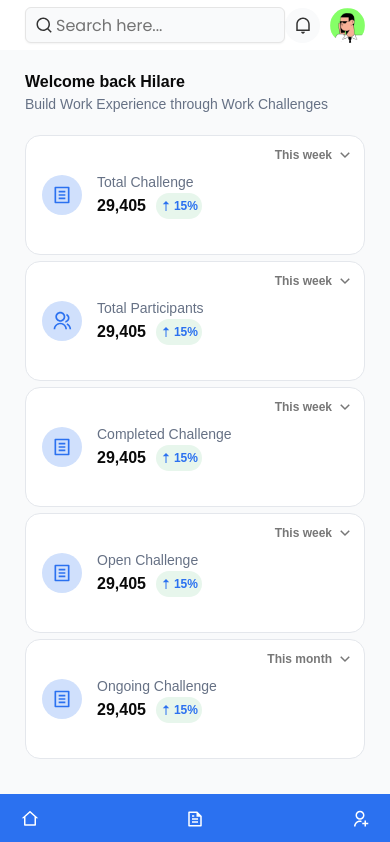
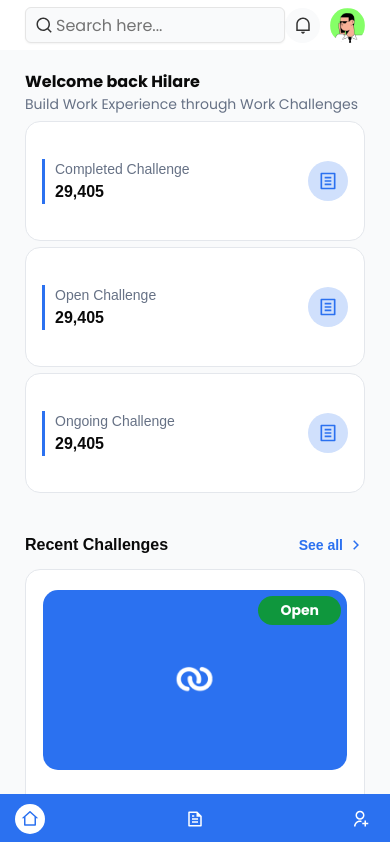
Before and after one commit to KWIZERA-CALEB/project, a Next.js app in the folder frontend/: page /dashboard in a window 390 px wide. Shown: the top 842 px of the page. Built offline with nearby package versions, Linux system fonts and the light colour scheme.

Commit message:
update: added the modal for community and the statistics for talent

```diff
--- a/frontend/src/app/(dashboards)/dashboard/page.tsx
+++ b/frontend/src/app/(dashboards)/dashboard/page.tsx
@@ -1,6 +1,5 @@
 import Sidebar from '@/components/custom/admin/Sidebar'
 import AdminNavbar from '@/components/custom/admin/AdminNavbar'
-import { Button } from "@/components/ui/button"
 import Link from 'next/link'
 import ChallengeCard from '@/components/custom/admin/ChallengeCard'
 import MobileSidebar from '@/components/custom/admin/MobileSidebar'
@@ -18,11 +17,11 @@ export default function AdminDashboard () {
                     <AdminNavbar />
                     <div className='bg-[#F9FAFB] z-20 pr-[25px] pl-[25px] pt-[70px] pb-[70px] md:pb-[25px] w-full min-h-screen'>
                         <div>
-                            <h4 className='font-sans font-bold cursor-pointer select-none'>Welcome back Hilare</h4>
-                            <p className='text-[#667185] font-sans select-none cursor-pointer text-[14px]'>Build Work Experience through Work Challenges</p>
+                            <h4 className='font-bold cursor-pointer select-none'>Welcome back Hilare</h4>
+                            <p className='text-[#667185] select-none cursor-pointer text-[14px]'>Build Work Experience through Work Challenges</p>
                         </div>
                         {/* statistics */}
-                        {currentUser === 'admin' ?
+                        {currentUser === 'client' ?
                         <>
                             <div className='w-full flex flex-col space-y-[6px] md:space-y-[0px] md:flex-row mt-[20px] justify-between items-center md:space-x-[12px]'>
                                 <div className='bg-white h-[120px] rounded-[15px] w-full md:w-[50%] flex items-center border-solid border-[1px] relative border-[#E4E7EC] p-[16px]'>
@@ -165,7 +164,53 @@ export default function AdminDashboard () {
                             </div>
                         </>
                         :
-                        <p>Talent User</p>
+                            <div className='md:mt-[12px] mt-[6px] w-full flex flex-col space-y-[6px] md:space-y-[0px] md:flex-row justify-between items-center md:space-x-[12px]'>
+                                <div className='bg-white h-[120px] rounded-[15px] w-full md:w-[50%] flex items-center border-solid border-[1px] border-[#E4E7EC] p-[16px]'>
+                                    <div className='flex flex-row justify-between w-full items-center'>
+                                        <div className='pl-[10px] border-l-[3px] border-solid border-umuravaBlueColor'>
+                                            <p className='text-[#667185] font-sans select-none cursor-pointer text-[14px]'>Completed Challenge</p>
+                                            <div>
+                                                <h4 className='font-sans font-bold cursor-pointer select-none'>29,405</h4>
+                                            </div>
+                                        </div>
+                                        <div className='flex justify-center items-center w-[40px] h-[40px] rounded-full p-[6px] bg-[#D0E0FC]'>
+                                            <svg xmlns="http://www.w3.org/2000/svg" viewBox="0 0 24 24" height='20' width='20' fill="#2B71F0">
+                                                <path d="M20 22H4C3.44772 22 3 21.5523 3 21V3C3 2.44772 3.44772 2 4 2H20C20.5523 2 21 2.44772 21 3V21C21 21.5523 20.5523 22 20 22ZM19 20V4H5V20H19ZM8 7H16V9H8V7ZM8 11H16V13H8V11ZM8 15H16V17H8V15Z"></path>
+                                            </svg>
+                                        </div>
+                                    </div>
+                                </div>
+                                <div className='bg-white h-[120px] rounded-[15px] w-full md:w-[50%] flex items-center border-solid border-[1px] border-[#E4E7EC] p-[16px]'>
+                                    <div className='flex flex-row justify-between w-full items-center'>
+                                        <div className='pl-[10px] border-l-[3px] border-solid border-umuravaBlueColor'>
+                                            <p className='text-[#667185] font-sans select-none cursor-pointer text-[14px]'>Open Challenge</p>
+                                            <div>
+                                                <h4 className='font-sans font-bold cursor-pointer select-none'>29,405</h4>
+                                            </div>
+                                        </div>
+                                        <div className='flex justify-center items-center w-[40px] h-[40px] rounded-full p-[6px] bg-[#D0E0FC]'>
+                                            <svg xmlns="http://www.w3.org/2000/svg" viewBox="0 0 24 24" height='20' width='20' fill="#2B71F0">
+                                                <path d="M20 22H4C3.44772 22 3 21.5523 3 21V3C3 2.44772 3.44772 2 4 2H20C20.5523 2 21 2.44772 21 3V21C21 21.5523 20.5523 22 20 22ZM19 20V4H5V20H19ZM8 7H16V9H8V7ZM8 11H16V13H8V11ZM8 15H16V17H8V15Z"></path>
+                                            </svg>
+                                        </div>
+                                    </div>
+                                </div>
+                                <div className='bg-white h-[120px] rounded-[15px] w-full md:w-[50%] flex items-center border-solid border-[1px] border-[#E4E7EC] p-[16px]'>
+                                    <div className='flex flex-row justify-between w-full items-center'>
+                                        <div className='pl-[10px] border-l-[3px] border-solid border-umuravaBlueColor'>
+                                            <p className='text-[#667185] font-sans select-none cursor-pointer text-[14px]'>Ongoing Challenge</p>
+                                            <div>
+                                                <h4 className='font-sans font-bold cursor-pointer select-none'>29,405</h4>
+                                            </div>
+                                        </div>
+                                        <div className='flex justify-center items-center w-[40px] h-[40px] rounded-full p-[6px] bg-[#D0E0FC]'>
+                                            <svg xmlns="http://www.w3.org/2000/svg" viewBox="0 0 24 24" height='20' width='20' fill="#2B71F0">
+                                                <path d="M20 22H4C3.44772 22 3 21.5523 3 21V3C3 2.44772 3.44772 2 4 2H20C20.5523 2 21 2.44772 21 3V21C21 21.5523 20.5523 22 20 22ZM19 20V4H5V20H19ZM8 7H16V9H8V7ZM8 11H16V13H8V11ZM8 15H16V17H8V15Z"></path>
+                                            </svg>
+                                        </div>
+                                    </div>
+                                </div>
+                            </div>
                         }
                         {/* statistics */}
                         <div className='mt-[40px]'>
--- a/frontend/src/components/custom/admin/AdminNavbar.tsx
+++ b/frontend/src/components/custom/admin/AdminNavbar.tsx
@@ -40,7 +40,7 @@ const AdminNavbar = () => {
                             </svg>
                         </div>
                     </PopoverTrigger>
-                    <PopoverContent className='w-[100vw] pt-[0px] pr-[0px] pl-[0px] pb-[15px] md:w-[400px]'>
+                    <PopoverContent className='pt-[0px] pr-[0px] pl-[0px] pb-[15px] w-[400px]'>
                         <div className='pt-[10px] border-b border-solid border-[#E4E7EC] pr-[10px] pl-[10px] pb-[6px]'>
                             <p className='text-[#667185] font-sans select-none cursor-pointer text-[14px]'>Notifications</p>
                         </div>
@@ -61,7 +61,7 @@ const AdminNavbar = () => {
                             <img src="/assets/images/default.png" className='w-full h-full object-cover object-center rounded-full' alt="User"/>
                         </div>
                     </PopoverTrigger>
-                    <PopoverContent className='w-[100vw] pt-[10px] pr-[0px] pl-[0px] pb-[15px] md:w-[400px]'>
+                    <PopoverContent className='pt-[10px] pr-[0px] pl-[0px] pb-[15px] w-[400px]'>
                         <div className='pt-[10px] border-b border-solid border-[#E4E7EC] pr-[10px] pl-[10px] pb-[6px]'>
                             <p className='text-[#667185] font-sans select-none cursor-pointer text-[14px]'>Profile Details</p>
                         </div>
--- a/frontend/src/components/custom/admin/MobileSidebar.tsx
+++ b/frontend/src/components/custom/admin/MobileSidebar.tsx
@@ -29,8 +29,8 @@ const MobileSidebar = () => {
 
     const navItems = [
         {
-            navLink: '/control',
-            navIcon: <svg xmlns="http://www.w3.org/2000/svg" viewBox="0 0 24 24" width='18' height='18' fill={currentPath === '/control' ? '#2B71F0' : '#fff'}>
+            navLink: '/dashboard',
+            navIcon: <svg xmlns="http://www.w3.org/2000/svg" viewBox="0 0 24 24" width='18' height='18' fill={currentPath === '/dashboard' ? '#2B71F0' : '#fff'}>
                         <path d="M19 21H5C4.44772 21 4 20.5523 4 20V11L1 11L11.3273 1.6115C11.7087 1.26475 12.2913 1.26475 12.6727 1.6115L23 11L20 11V20C20 20.5523 19.5523 21 19 21ZM6 19H18V9.15745L12 3.7029L6 9.15745V19Z"></path>
                     </svg>,
         },
--- a/frontend/src/components/custom/admin/Sidebar.tsx
+++ b/frontend/src/components/custom/admin/Sidebar.tsx
@@ -2,6 +2,8 @@
 import { useEffect, useState } from 'react'
 import { usePathname } from 'next/navigation';
 import Link from 'next/link'
+import { Button } from "@/components/ui/button"
+
 import {
     Dialog,
     DialogContent,
@@ -12,7 +14,7 @@ import {
   } from "@/components/ui/dialog"
 
 const Sidebar = () => {
-    const pathname = usePathname();
+    const pathname = usePathname() || '';
     const [currentPath, setCurrentPath] = useState('');
 
     useEffect(() => {
@@ -93,14 +95,23 @@ const Sidebar = () => {
                                 <div><p className='font-sans text-white text-[14px]'>Community</p></div>
                             </div>
                         </DialogTrigger>
-                        <DialogContent>
-                            <DialogHeader>
-                            <DialogTitle>Are you absolutely sure?</DialogTitle>
-                            <DialogDescription>
-                                This action cannot be undone. This will permanently delete your account
-                                and remove your data from our servers.
-                            </DialogDescription>
-                            </DialogHeader>
+                        <DialogContent className='bg-white flex justify-center'>
+                            <div>
+                                <div className='flex justify-center'>
+                                    <img src='/assets/images/share-icon.png' className='w-[60px] cursor-pointer' alt='join whatsapp' />
+                                </div>
+                                <div className='mt-[20px]'>
+                                    <div>
+                                        <h4 className='font-bold text-center cursor-pointer text-[#101928] select-none'>Join our WhatsApp community</h4>
+                                        <p className='text-[#667185] text-center select-none cursor-pointer text-[14px]'>Get notified on the latest projects and hackathons</p>
+                                    </div>
+                                </div>
+                                <div className='mt-[20px] flex justify-center'>
+                                    <Button className='bg-umuravaBlueColor text-white hover:bg-umuravaBlueColor/[90%]'>
+                                        Join
+                                    </Button>
+                                </div>
+                            </div>
                         </DialogContent>
                     </Dialog>
                 </div>
```
Also changed, not shown: frontend/public/assets/images/share-icon.png (added).
